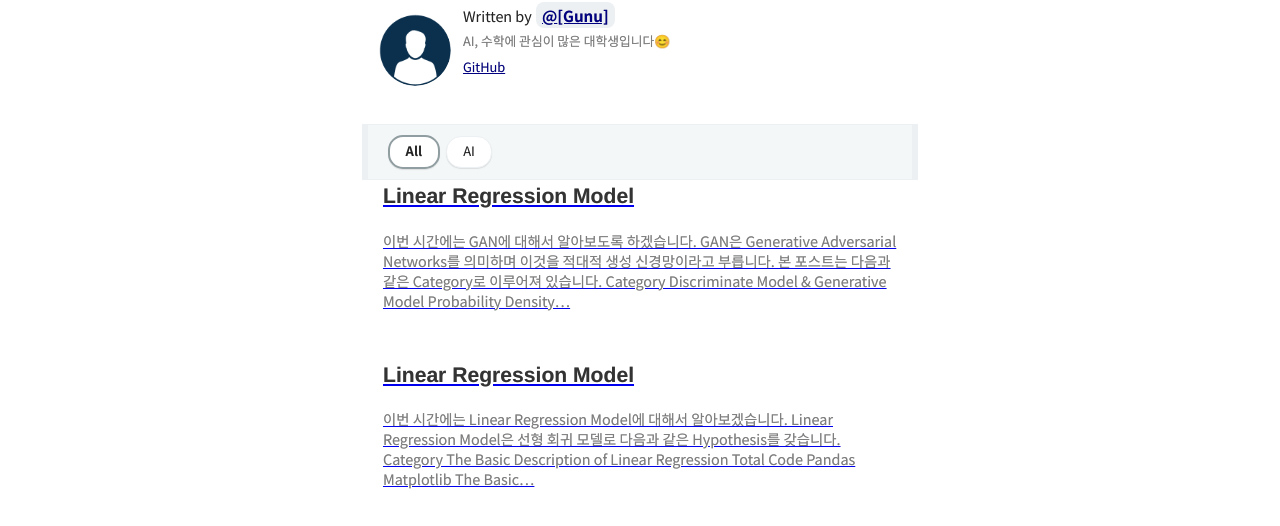
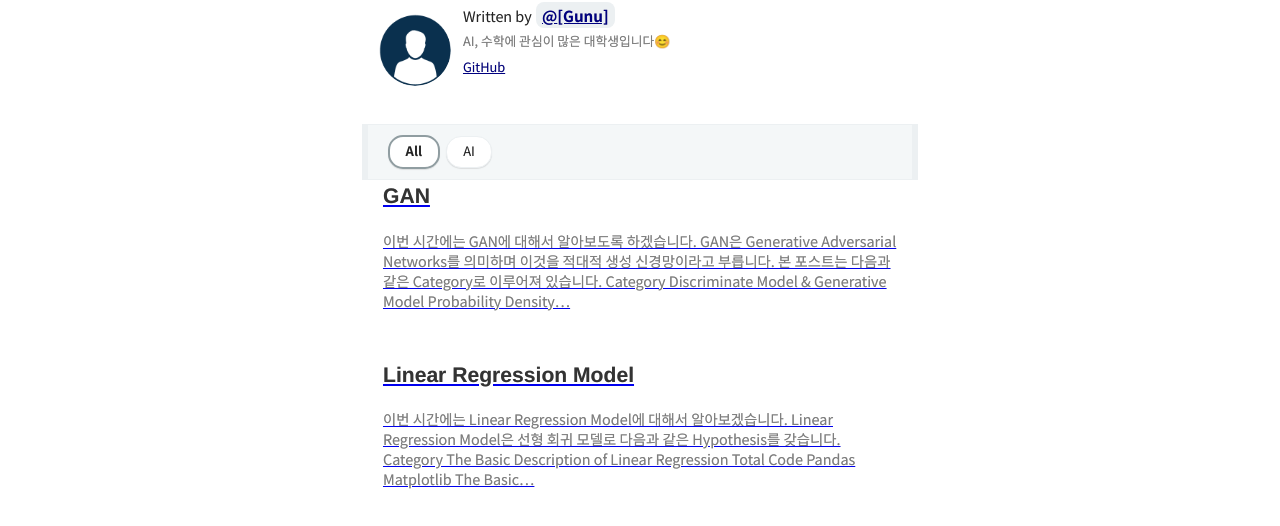
Before and after one commit to gunu9441/gunu9441.github.io, a Gatsby site: page / in a window 1280 px wide. Shown: the part 198-724 px from the top of the page. Built offline with nearby package versions, Linux system fonts and the light colour scheme; Gatsby itself is replaced by a stand-in of ours; some packages are replaced by stand-ins of ours; what typography-theme-github would draw is missing.

Commit message:
[Update]update the incorrect  title

```diff
--- a/content/blog/AI/gan.md
+++ b/content/blog/AI/gan.md
@@ -1,5 +1,5 @@
 ---
-title: Linear Regression Model
+title: GAN
 date: 2021-08-12 20:08:33
 category: AI
 thumbnail: { thumbnailSrc }
```
